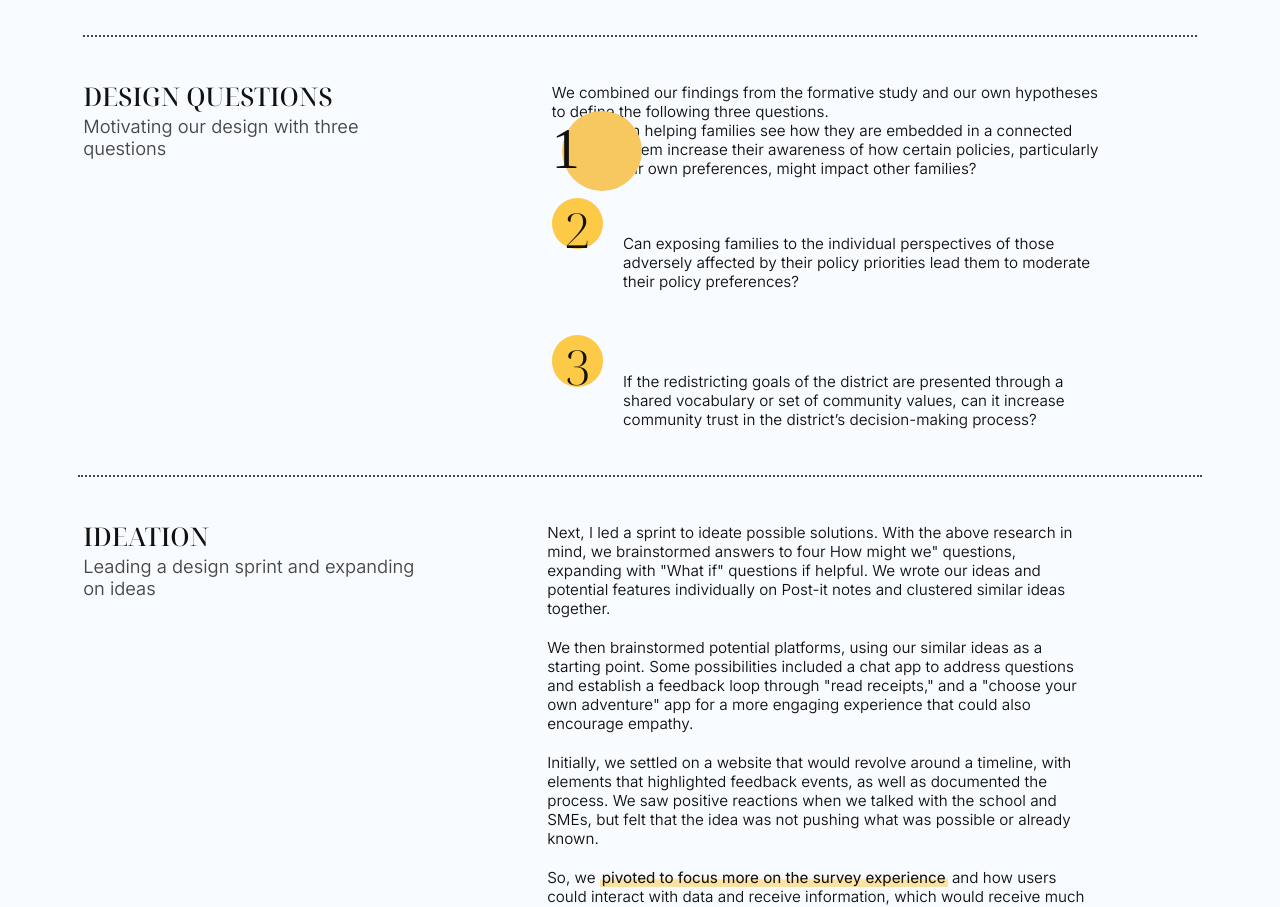
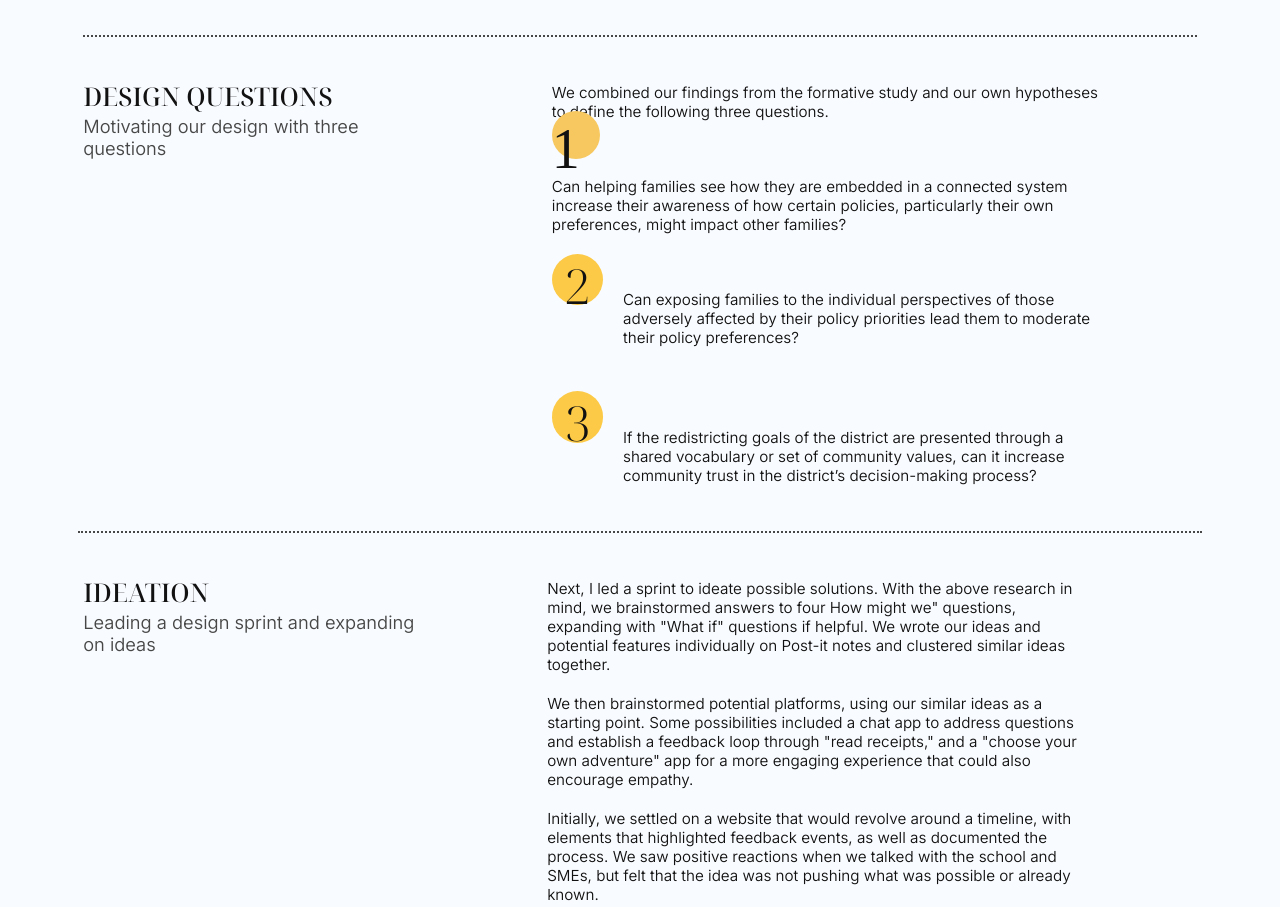
Before and after one commit to C-Moe/personal-site, a React (Vite) app: page /boundarease in a window 1280 px wide. Shown: the part 2340-3247 px from the top of the page. Built offline with nearby package versions, Linux system fonts and the light colour scheme.

Commit message:
design q numbers

```diff
--- a/src/App.css
+++ b/src/App.css
@@ -329,28 +329,29 @@ hr {
   position: relative;
 }
 
-.stat-item {
+/* .stat-item {
   gap: clamp(1rem, 3vw, 2rem);
-}
+} */
 
 /* Wrapper for number + circle */
 .stat-badge {
   position: relative;
-  flex-shrink: 0;
+  width: 100%;
+  height: 100%;
 }
 
 /* Yellow circle */
 .stat-badge::before {
   content: "";
   position: absolute;
-  width: clamp(3rem, 7vw, 5rem);
-  height: clamp(3rem, 7vw, 5rem);
+  width: clamp(3rem, 5vw, 3rem);
+  height: clamp(3rem, 7vw, 3rem);
   border-radius: 50%;
   background-color: #f6c85f;
 
   /* Offset */
   top: -10px;
-  left: 10px;
+  /* left: 5px; */
 
   z-index: 0;
 }
--- a/src/pages/BoundarEase.tsx
+++ b/src/pages/BoundarEase.tsx
@@ -157,7 +157,7 @@ const BoundarEase = () => {
             </div> */}
             <div className="row">
               <div className="col-12">
-                <div className="stat-item d-flex align-items-start">
+                <div className="stat-item">
                   <div className="stat-badge">
                     <span className="stat-number">1</span>
                   </div>
```
